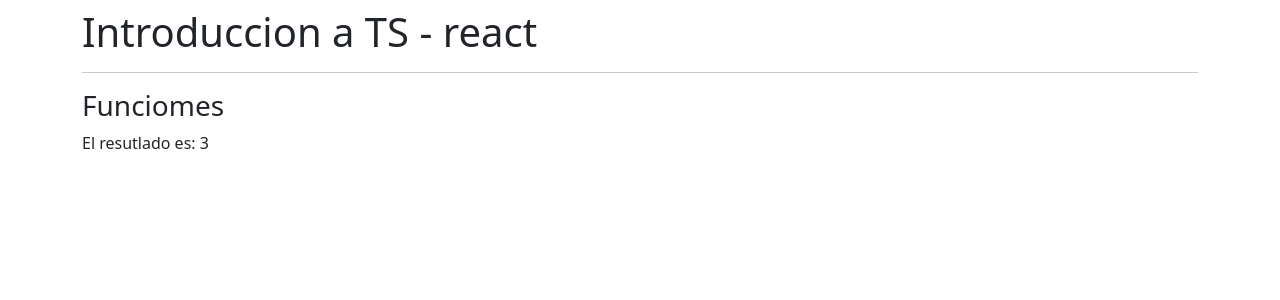
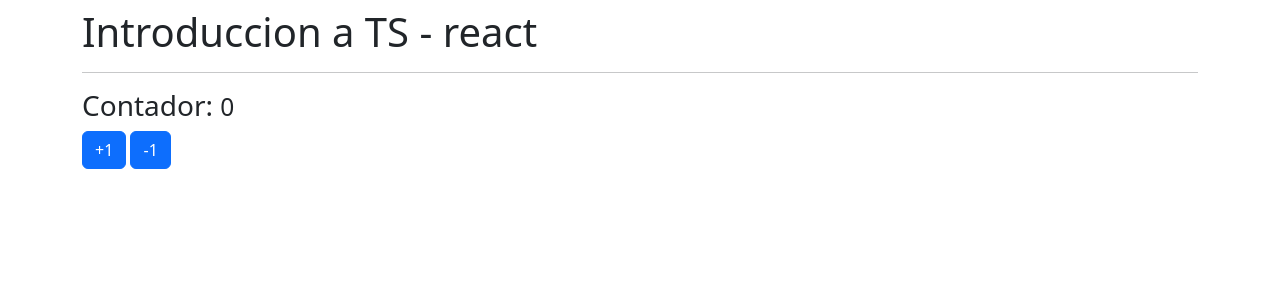
Before and after one commit to luishernandezg/01-reforzamiento, a React (Create React App) app: page / in a window 1280 px wide. Shown: the top 300 px of the page. Built offline with nearby package versions, Linux system fonts and the light colour scheme.

Commit message:
basic counter

```diff
--- a/src/App.tsx
+++ b/src/App.tsx
@@ -1,6 +1,7 @@
 import React from "react";
+import { Contador } from "./components/Contador";
 // import { ObjetosLoterales } from "./typescript/ObjetosLoterales";
-import { Funciones } from "./typescript/Funciones";
+// import { Funciones } from "./typescript/Funciones";
 // import { TiposBasicos } from "./typescript/TiposBasicos";
 
 const App = () => {
@@ -10,7 +11,8 @@
       <hr />
       {/* <TiposBasicos /> */}
       {/* <ObjetosLoterales /> */}
-      <Funciones />
+      {/* <Funciones /> */}
+      <Contador />
     </div>
   );
 };
--- /dev/null
+++ b/src/components/Contador.tsx
@@ -0,0 +1,22 @@
+import { useState } from "react";
+
+export const Contador = () => {
+  const [valor, setValor] = useState(0);
+  const acumular = (numero: number) => {
+    setValor(numero + valor);
+  };
+  return (
+    <>
+      <h3>
+        Contador: <small>{valor}</small>
+      </h3>
+      <button className="btn btn-primary" onClick={() => acumular(1)}>
+        +1
+      </button>
+      &nbsp;
+      <button className="btn btn-primary" onClick={() => acumular(-1)}>
+        -1
+      </button>
+    </>
+  );
+};
```
